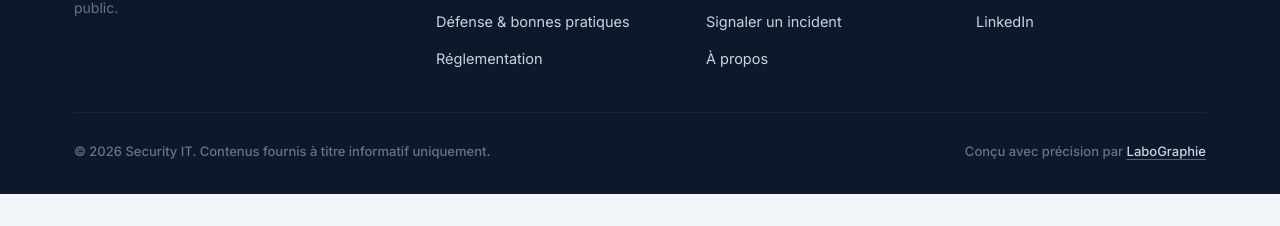
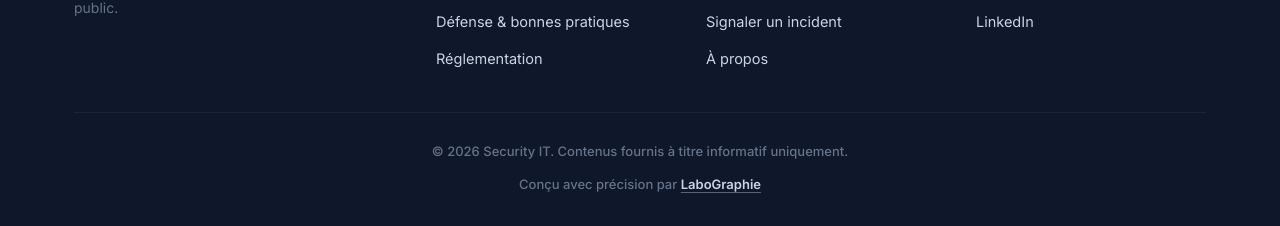
Before and after one commit to brinda206/Secuity-IT, a website: page public/index.html in a window 1280 px wide. Shown: the part 2085-2311 px from the top of the page. Before the commit the page ends 2279 px from the top, so only its background shows below. Drawn offline with Linux system fonts and the light colour scheme; no server answers.

Commit message:
style: centrage des crédits footer, couleur LaboGraphie au survol et correction de l'espace blanc

```diff
--- a/public/css/style.css
+++ b/public/css/style.css
@@ -83,6 +83,7 @@ html[data-theme="dark"] {
 html {
   scroll-behavior: smooth;
   overflow-x: hidden;
+  background-color: var(--bg);
 }
 body {
   margin: 0;
@@ -1451,9 +1452,9 @@ footer p.tagline { font-size: 14px; color: #64748B; max-width: 290px; line-heigh
 footer ul { list-style: none; margin: 0; padding: 0; display: flex; flex-direction: column; gap: 12px; }
 footer ul a { font-size: 14.5px; color: #CBD5E1; transition: var(--transition); }
 footer ul a:hover { color: var(--brand-sky); transform: translateX(2px); }
-.footer-bottom { display: flex; justify-content: space-between; align-items: center; padding-top: 28px; font-size: 13px; color: #64748B; font-weight: 500; flex-wrap: wrap; gap: 12px; }
-.footer-bottom .credit a { color: #CBD5E1; text-decoration: underline; text-decoration-color: rgba(203, 213, 225, 0.4); text-underline-offset: 3px; transition: var(--transition); }
-.footer-bottom .credit a:hover { color: var(--info); text-decoration-color: var(--info); }
+.footer-bottom { display: flex; flex-direction: column; justify-content: center; align-items: center; text-align: center; padding-top: 28px; font-size: 13px; color: #64748B; font-weight: 500; gap: 12px; }
+.footer-bottom .credit a { color: #CBD5E1; text-decoration: underline; text-decoration-color: rgba(203, 213, 225, 0.4); text-underline-offset: 3px; transition: var(--transition); font-weight: 600; }
+.footer-bottom .credit a:hover { color: #FF7A00; text-decoration-color: #FF7A00; }
 
 /* ---------- PAGE ARTICLE COMPLET ---------- */
 .article-wrap { max-width: 840px; margin: 0 auto; padding: 0 24px 80px; }
```
